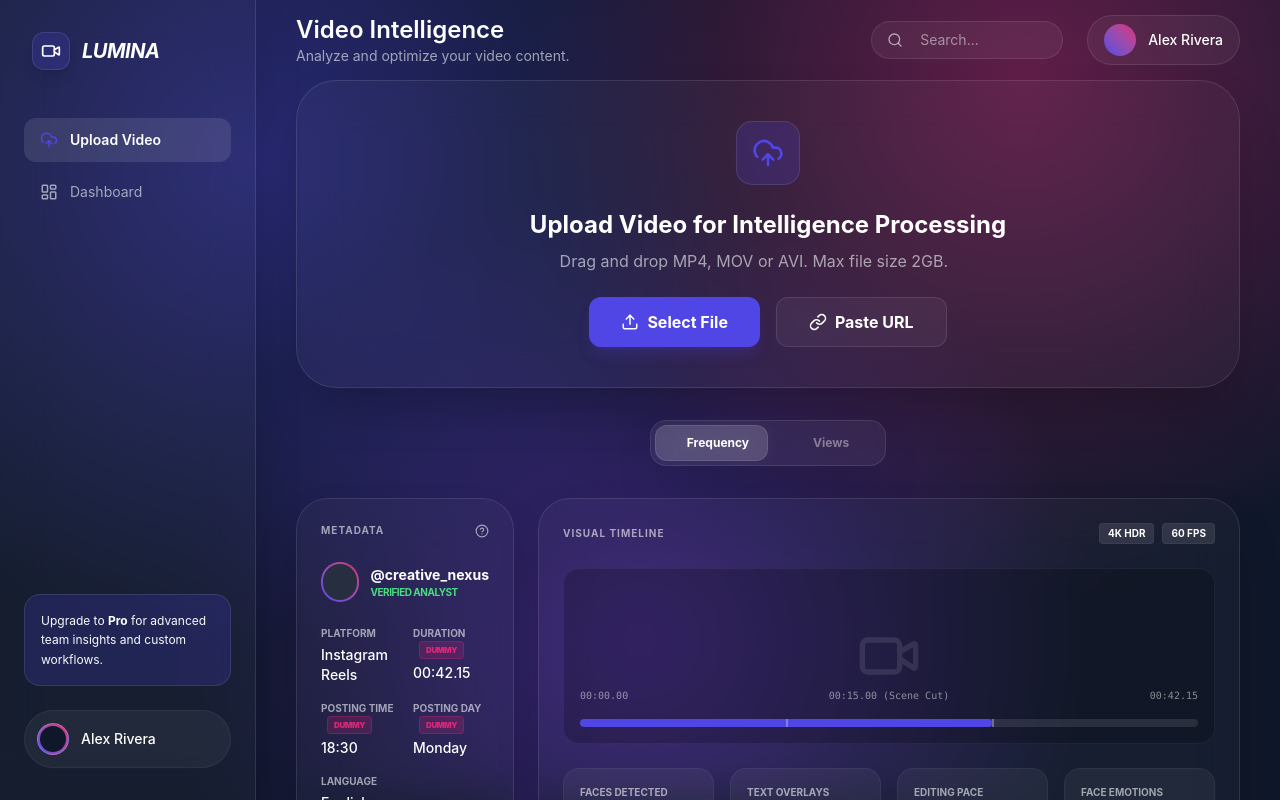
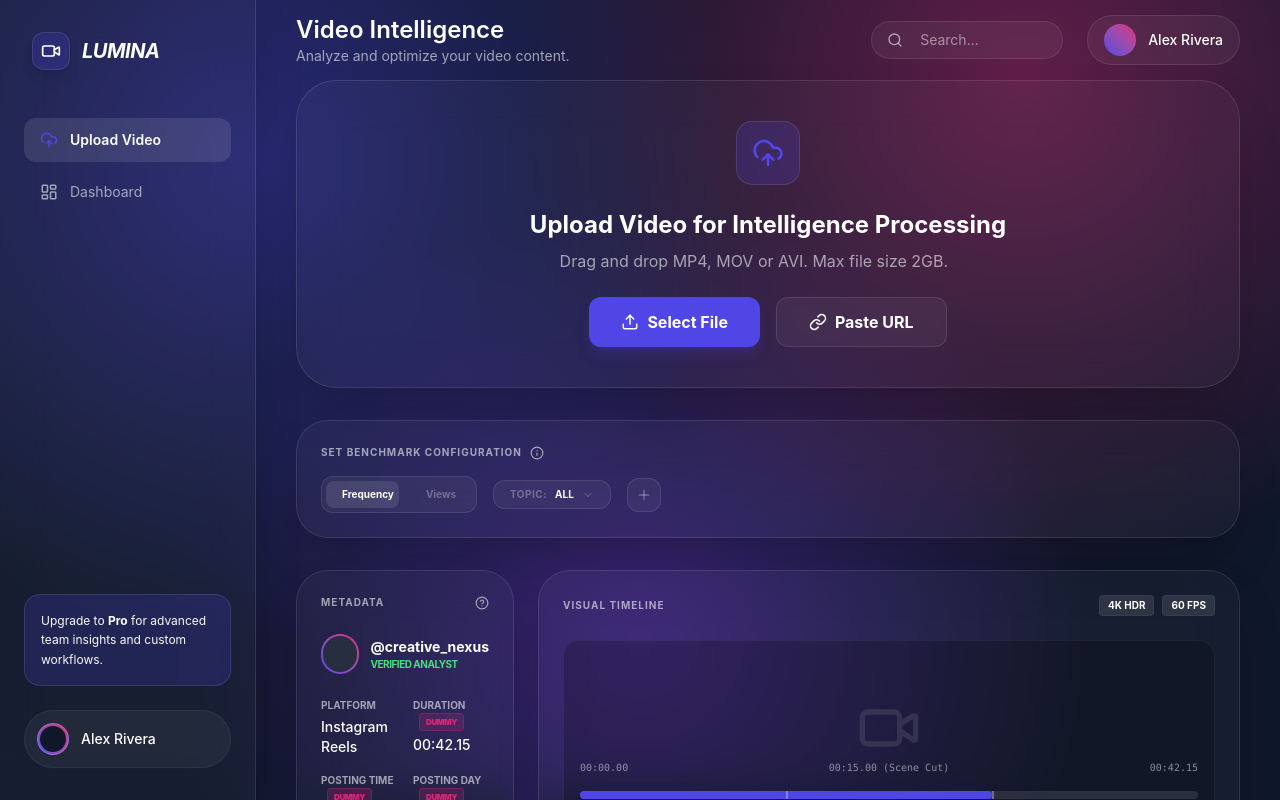
Before and after one commit to fathindifa26/frontend-content, a React (Vite) app: page / in a window 1280 px wide. Shown: the top 800 px of the page. Built offline with nearby package versions, Linux system fonts and the light colour scheme.

Commit message:
Set benchmark config

```diff
--- a/src/components/views/UploadView.tsx
+++ b/src/components/views/UploadView.tsx
@@ -1,4 +1,5 @@
 import { useState } from "react";
+import { Info, Plus, ChevronDown } from "lucide-react";
 import { UploadHeader } from "../upload/UploadHeader";
 import { MetadataCard } from "../upload/MetadataCard";
 import { TimelineCard } from "../upload/TimelineCard";
@@ -22,32 +23,62 @@ export function UploadView({ onUpload, isAnalyzing, data }: UploadViewProps) {
     <div className="space-y-8 animate-in fade-in duration-500">
       <UploadHeader onUpload={onUpload} isAnalyzing={isAnalyzing} />
 
-      {/* Benchmark Type Toggle */}
-      <div className="flex justify-center relative">
-        <div className="glass-panel p-1 rounded-2xl border-white/10 flex items-center bg-white/5 relative overflow-hidden backdrop-blur-2xl">
-          {/* Sliding Active Background */}
+      {/* Benchmark Configuration Card */}
+      <div className="w-full">
+        <div className="glass-panel p-6 rounded-[32px] border-white/10 space-y-4">
+          <div className="flex items-center space-x-2">
+            <h3 className="text-[10px] font-bold text-on-surface-variant uppercase tracking-widest">Set Benchmark Configuration</h3>
+            <div className="group relative">
+              <Info size={14} className="text-on-surface-variant cursor-help hover:text-white transition-colors" />
+              {/* Info Tooltip */}
+              <div className="absolute bottom-full left-0 mb-2 w-64 p-3 bg-background/95 backdrop-blur-xl border border-white/10 rounded-xl shadow-2xl opacity-0 invisible group-hover:opacity-100 group-hover:visible transition-all z-50 pointer-events-none">
+                <p className="text-[10px] text-on-surface/80 leading-relaxed">
+                  Configure how your video is benchmarked.
+                  <strong className="text-white block mt-1">Frequency:</strong> Compares based on how common features are in the market.
+                  <strong className="text-white block mt-1">Views:</strong> Compares against the top-performing videos in terms of reach.
+                </p>
+              </div>
+            </div>
+          </div>
+
+          <div className="flex items-center space-x-4">
+            {/* Freq/Views Toggle */}
+            <div className="p-1 bg-white/5 rounded-xl border border-white/10 flex items-center relative overflow-hidden">
               <div
-            className={`absolute top-1 bottom-1 w-[calc(50%-4px)] bg-white/15 backdrop-blur-md rounded-xl border border-white/10 shadow-[0_0_15px_rgba(255,255,255,0.05)] transition-all duration-300 ease-out z-0 ${
+                className={`absolute top-1 bottom-1 w-[calc(50%-4px)] bg-white/10 rounded-lg transition-all duration-300 ease-out z-0 ${
                   benchmarkType === "frequency" ? "left-1" : "left-[calc(50%+1px)]"
                 }`}
               />
-
               <button
                 onClick={() => setBenchmarkType("frequency")}
-            className={`relative z-10 px-8 py-2.5 text-xs font-bold transition-all duration-300 ${
-              benchmarkType === "frequency" ? "text-white" : "text-white/40 hover:text-white/70"
+                className={`relative z-10 px-4 py-1.5 text-[10px] font-bold transition-all ${
+                  benchmarkType === "frequency" ? "text-white" : "text-white/30 hover:text-white/50"
                 }`}
               >
                 Frequency
               </button>
               <button
                 onClick={() => setBenchmarkType("views")}
-            className={`relative z-10 px-8 py-2.5 text-xs font-bold transition-all duration-300 ${
-              benchmarkType === "views" ? "text-white" : "text-white/40 hover:text-white/70"
+                className={`relative z-10 px-4 py-1.5 text-[10px] font-bold transition-all ${
+                  benchmarkType === "views" ? "text-white" : "text-white/30 hover:text-white/50"
                 }`}
               >
                 Views
               </button>
+            </div>
+
+            {/* Topic Dropdown Mockup */}
+            <div className="flex items-center space-x-2 px-4 py-1.5 bg-white/5 rounded-xl border border-white/10 group cursor-pointer hover:bg-white/10 transition-all">
+              <span className="text-[10px] font-bold text-white/30 uppercase tracking-wider">Topic:</span>
+              <span className="text-[10px] font-bold text-white uppercase">All</span>
+              <ChevronDown size={12} className="text-white/30 group-hover:text-white transition-colors" />
+            </div>
+
+            {/* Add Filter Button */}
+            <button className="p-2 bg-white/5 rounded-xl border border-white/10 text-white/30 hover:text-white hover:bg-white/10 hover:border-white/20 transition-all">
+              <Plus size={16} />
+            </button>
+          </div>
         </div>
       </div>
 
```
Lines whose indentation alone changed are shown as unchanged.
